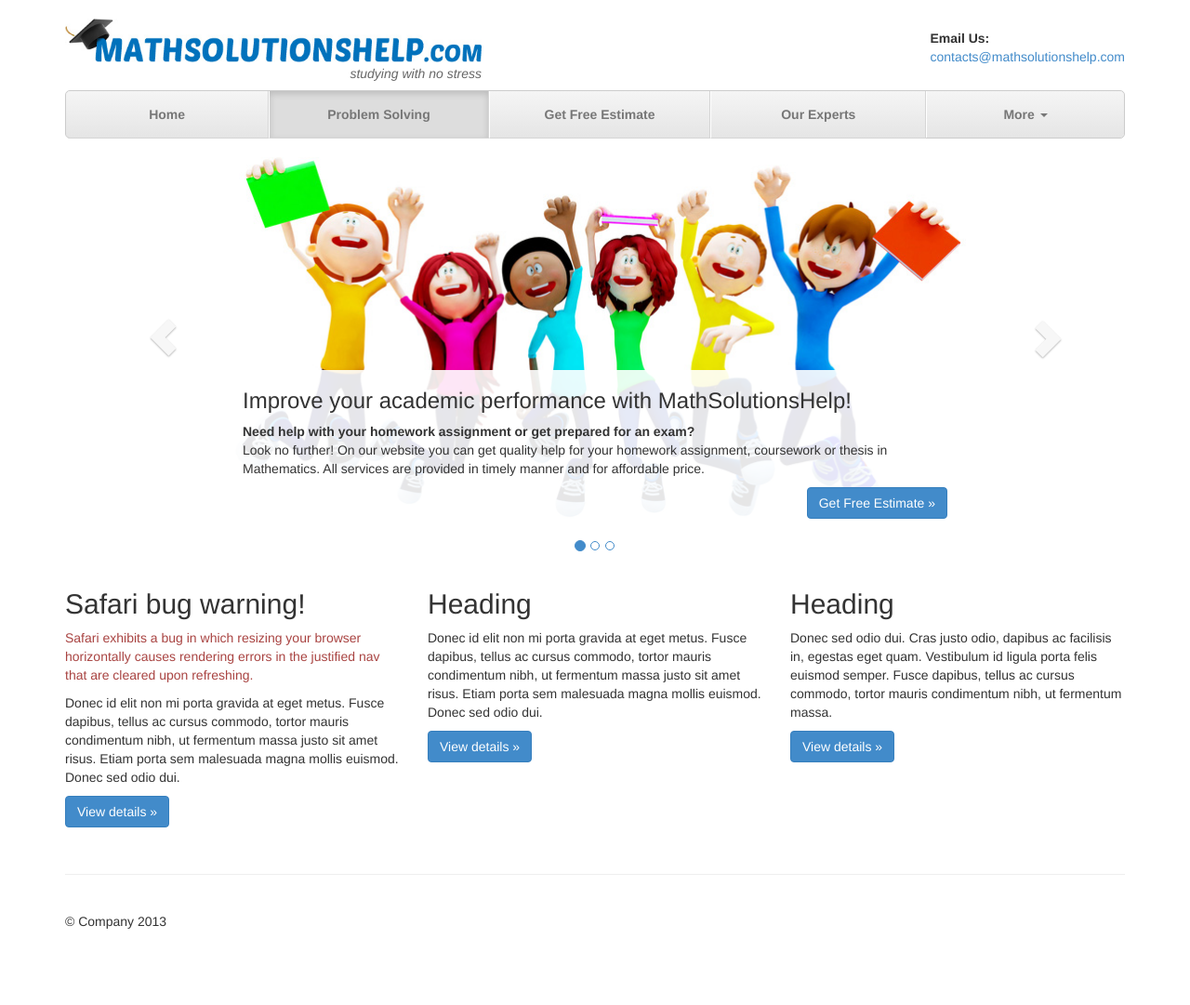
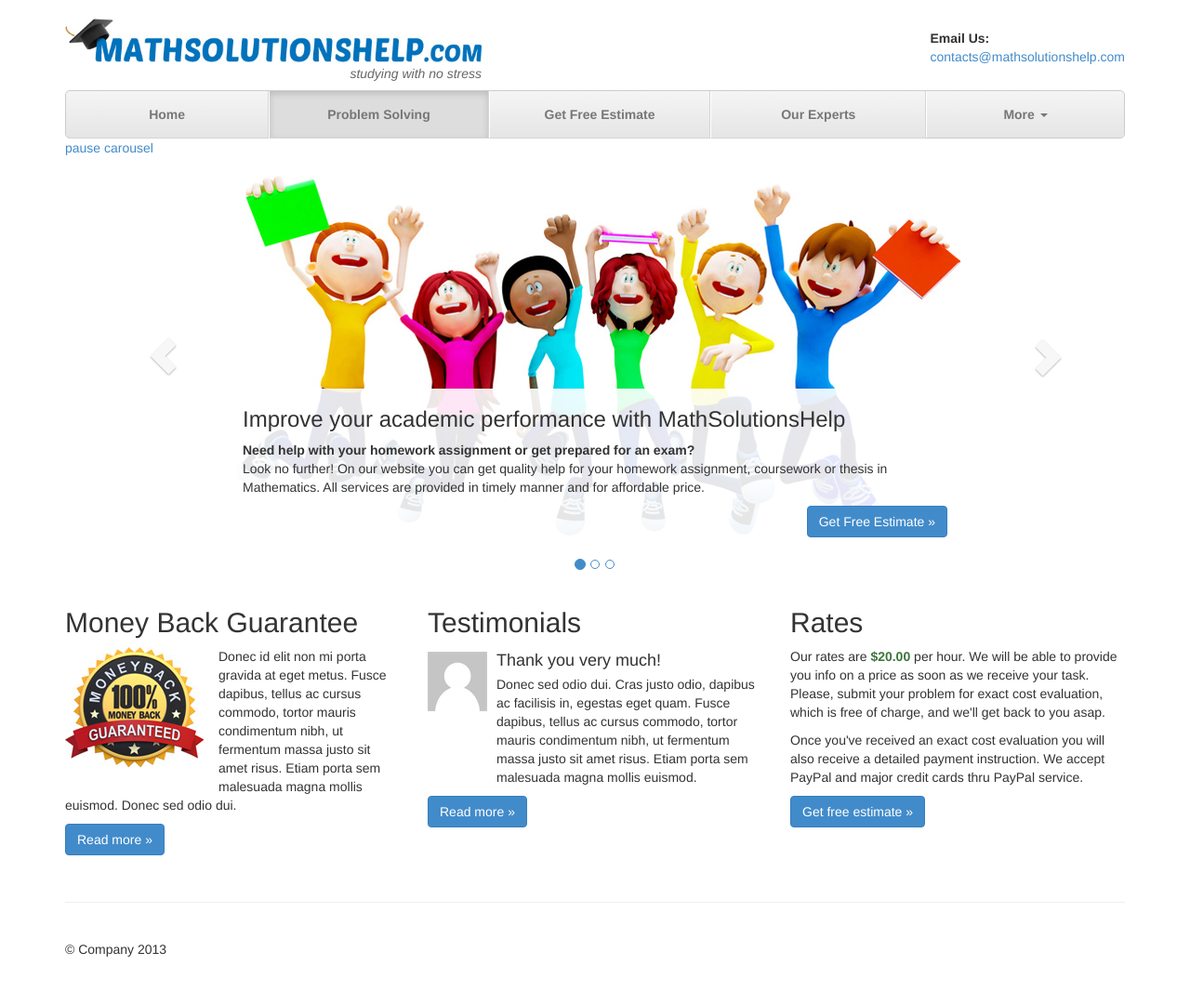
Before and after one commit to desurus/mathsolutionshelp, a Django app: page / in a window 1280 px wide. Shown: the whole page at 93% size. Before the commit the page ends 999 px from the top, so only its background shows below. Run offline with Django 3.2, Linux system fonts and the light colour scheme; parts of the project's set-up code (start-up, migrations or seed data) failed here and were passed over; some libraries are stand-ins or nearby versions.

Commit message:
Home page is almost ready. Need to make footer.

```diff
--- a/static/css/style.css
+++ b/static/css/style.css
@@ -1,3 +1,14 @@
+@font-face {
+    font-family: 'digital-7_monomono';
+    src: url('../fonts/digital-7_mono-webfont.eot');
+    src: url('../fonts/digital-7_mono-webfont.eot?#iefix') format('embedded-opentype'),
+         url('../fonts/digital-7_mono-webfont.woff') format('woff'),
+         url('../fonts/digital-7_mono-webfont.ttf') format('truetype'),
+         url('../fonts/digital-7_mono-webfont.svg#digital-7_monomono') format('svg');
+    font-weight: normal;
+    font-style: normal;
+}
+
 body {
   padding-top: 20px;
 }
--- /dev/null
+++ b/static/js/countUp.js
@@ -0,0 +1,132 @@
+/*
+
+    countUp.js
+    by @inorganik
+    v 0.0.4
+
+*/
+
+// target = id of Html element where counting occurs
+// startVal = the value you want to begin at
+// endVal = the value you want to arrive at
+// decimals = number of decimal places in number, default 0
+// duration = duration in seconds, default 2
+
+function countUp(target, startVal, endVal, decimals, duration) {
+
+    var self = this;
+
+    var lastTime = 0; // for rAF polyfil
+
+    // make sure requestAnimationFrame is defined
+    window.requestAnimationFrame =
+        window.requestAnimationFrame ||
+        window.mozRequestAnimationFrame ||
+        window.webkitRequestAnimationFrame ||
+        window.msRequestAnimationFrame ||
+        // polyfill for browsers without native support
+        // by Opera engineer Erik Möller
+        function(callback, element) {
+            var currTime = new Date().getTime();
+            var timeToCall = Math.max(0, 16 - (currTime - lastTime));
+            var id = window.setTimeout(function() { callback(currTime + timeToCall); },
+              timeToCall);
+            self.lastTime = currTime + timeToCall;
+            return id;
+        };
+
+    this.d = document.getElementById(target);
+
+    startVal = Number(startVal);
+    endVal = Number(endVal);
+    this.countDown = (startVal > endVal) ? true : false;
+
+    // toggle easing
+    this.useEasing = true;
+
+    decimals = Math.max(0, decimals || 0);
+    this.dec = Math.pow(10, decimals);
+    this.duration = duration * 1000 || 2000;
+
+    this.startTime = null;
+    this.frameVal = startVal;
+
+    // Robert Penner's easeOutExpo
+    this.easeOutExpo = function(t, b, c, d) {
+        return c * (-Math.pow(2, -10 * t / d) + 1) * 1024 / 1023 + b;
+    }
+    this.count = function(timestamp) {
+
+        if (self.startTime === null) self.startTime = timestamp;
+
+        var progress = timestamp - self.startTime;
+
+        // to ease or not to ease
+        if (self.useEasing) {
+            if (self.countDown) {
+                var i = self.easeOutExpo(progress, 0, startVal - endVal, self.duration);
+                self.frameVal = startVal - i;
+            } else {
+                self.frameVal = self.easeOutExpo(progress, startVal, endVal - startVal, self.duration);
+            }
+        } else {
+            if (self.countDown) {
+                var i = (startVal - endVal) * (progress / self.duration);
+                self.frameVal = startVal - i;
+            } else {
+                self.frameVal = startVal + (endVal - startVal) * (progress / self.duration);
+            }
+        }
+
+        // decimal
+        self.frameVal = Math.round(self.frameVal*self.dec)/self.dec;
+
+        // don't go past endVal since progress can exceed duration in the last frame
+        if (self.countDown) {
+            self.frameVal = (self.frameVal < endVal) ? endVal : self.frameVal;
+        } else {
+            self.frameVal = (self.frameVal > endVal) ? endVal : self.frameVal;
+        }
+
+        // format and print value
+        self.d.innerHTML = self.addCommas(self.frameVal.toFixed(decimals));
+
+        // whether to continue
+        if (progress < self.duration) {
+            requestAnimationFrame(self.count);
+        } else {
+            if (self.callback != null) self.callback();
+        }
+    }
+    this.start = function(callback) {
+        self.callback = callback;
+        // make sure values are valid
+        if (!isNaN(endVal) && !isNaN(startVal)) {
+            requestAnimationFrame(self.count);
+        } else {
+            console.log('countUp error: startVal or endVal is not a number');
+            self.d.innerHTML = '--';
+        }
+        return false;
+    }
+    this.reset = function() {
+        this.d.innerHTML = 0;
+    }
+    this.addCommas = function(nStr) {
+        nStr += '';
+        var x, x1, x2, rgx;
+        x = nStr.split('.');
+        x1 = x[0];
+        x2 = x.length > 1 ? '.' + x[1] : '';
+        rgx = /(\d+)(\d{3})/;
+        while (rgx.test(x1)) {
+            x1 = x1.replace(rgx, '$1' + ',' + '$2');
+        }
+        return x1 + x2;
+    }
+}
+// Example:
+// var numAnim = new countUp("SomeElementYouWantToAnimate", 0, 99.99, 2, 1.5);
+// numAnim.start();
+// with optional callback
+// numAnim.start(someMethodToCallOnComplete);
--- a/static/js/mathhelp.js
+++ b/static/js/mathhelp.js
@@ -0,0 +1,59 @@
+var MATHHELP = MATHHELP || {};
+
+/**
+ * MATHHELP - mathsolutionshelp.com namespace and functionality
+ *
+ * @package Bonapick
+ * @author Oleksandr Kryshchenko <okryshchenko@gmail.com>
+ */
+MATHHELP = function(mathhelp, $){
+	var _self = mathhelp;
+	var _initialized = false;
+
+	/**
+	 * Public init - initialize the javascript object
+	 */
+	_self.init = function(){
+        // Carousel on the index page
+        var main_carousel = $('#slider-carousel').carousel();
+
+        $('#carousel-slide-left').click(function(){
+            main_carousel.carousel('prev');
+            return false;
+        });
+        $('#carousel-slide-right').click(function(){
+            main_carousel.carousel('next');
+            return false;
+        });
+
+        _self.slide_carousel_to = function(slide_number){
+            main_carousel.carousel(slide_number);
+            return false;
+        }
+
+        _self.pause_carousel = function(){
+            main_carousel.carousel('pause');
+            console.log('carousel paused');
+            return false;
+        }
+
+		$('#slider-carousel').on('slid.bs.carousel', function (){
+			var experts_slide_state = $('#experts_slide').attr('data-state');
+			/* counter */
+			if (experts_slide_state !== 'started'){
+				var numAnim = new countUp("problems-solved-counter", '0', '88', '0', '4.5');
+				numAnim.start(function(){
+					// callback after counter animation is done
+
+					$('#experts_slide').attr('data-state', 'started');
+				});
+			}
+		});
+    }
+
+    // bind a call of the init routine to DOM ready event
+	$(document).ready(function(){
+		_self.init();
+	});
+	return _self;
+}(MATHHELP, jQuery);
--- a/templates/base.html
+++ b/templates/base.html
@@ -58,5 +58,6 @@
         <script src="https://ajax.googleapis.com/ajax/libs/jquery/1.10.2/jquery.min.js" type="text/javascript"></script>
         <script src="{% static 'js/bootstrap.min.js' %}" type="text/javascript"></script>
         {% block javascript %}{% endblock %}
+        <script src="{% static 'js/mathhelp.js' %}" type="text/javascript"></script>
     </body>
 </html>
--- a/templates/mainsite/index.html
+++ b/templates/mainsite/index.html
@@ -4,21 +4,21 @@
 
 {% block content %}
 <!-- Carousel -->
-<div id="carousel-example-generic" class="carousel slide hidden-xs" data-ride="carousel">
+<a href="#" onclick="MATHHELP.pause_carousel();">pause carousel</a>
+<div id="slider-carousel" class="carousel slide hidden-xs">
     <!-- Indicators -->
     <ol class="carousel-indicators">
-        <li data-target="#carousel-example-generic" data-slide-to="0" class="active"></li>
-        <li data-target="#carousel-example-generic" data-slide-to="1"></li>
-        <li data-target="#carousel-example-generic" data-slide-to="2"></li>
+        <li class="active" onclick="MATHHELP.slide_carousel_to(0);"></li>
+        <li onclick="MATHHELP.slide_carousel_to(1);"></li>
+        <li onclick="MATHHELP.slide_carousel_to(2);"></li>
     </ol>
-
     <!-- Wrapper for slides -->
     <div class="carousel-inner">
         <div class="item active">
             <div class="item-content">
                 <img src="{% static 'images/slide1_banner.jpg' %}" class="img-responsive" alt="About Math Solutions Help service"/>
                 <div class="item-description">
-                    <h3>Improve your academic performance with MathSolutionsHelp!</h3>
+                    <h3>Improve your academic performance with MathSolutionsHelp</h3>
                     <p><strong>Need help with your homework assignment or get prepared for an exam?</strong><br/>
                         Look no further! On our website you can get quality help for your homework assignment, coursework or thesis in Mathematics.
                         All services are provided in timely manner and for affordable price.
@@ -30,47 +30,67 @@
         </div>
         <div class="item">
             <div class="item-content">
-                <h3>It's easy</h3>
-                <ol>
-                    <li><strong><a href="">Submit your problem</a></strong></li>
-                    <li><strong>Get free estimate</strong></li>
-                    <li><strong>Pay securely via PayPal &copy;</strong></li>
-                    <li><strong>Get your solution!</strong></li>
-                </ol>
+                <img src="{% static 'images/slide2_banner.jpg' %}" class="img-responsive" alt="Getting a solution in math is easy."/>
+                <div class="item-description left">
+                    <h3>It's easy</h3>
+                    <ol>
+                        <li><a href="">Submit your problem</a></li>
+                        <li>Get free estimate</li>
+                        <li>Pay securely via PayPal &copy;</li>
+                        <li>Get your solution!</li>
+                    </ol>
+                </div>
             </div>
         </div>
-        <div class="item">
+        <div class="item" id="experts_slide" data-state="not started">
             <div class="item-content">
-                <h2 style="height:200px;">Slide number 3</h2>
+                <img src="{% static 'images/slide3_banner.jpg' %}" class="img-responsive" alt="Our experts will help you with your home assignment."/>
+                <h3 class="slide-title hidden-sm"><span class="counter pull-left" id="problems-solved-counter">00</span>Problems solved by our experts to date</h3>
+                <div class="item-description">
+                    <h3>Our promise</h3>
+                    <p>We understand that all students are concerned about the accuracy of the solutions they receive. Each solution submitted by our tutors is reviewed by an independent expert prior to being sent to the customer. This significantly reduces the probability of an error caused by Human Factor.</p>
+                    <a href="#" class="pull-right btn btn-primary" role="button">See Example Solutions &raquo;</a>
+                    <div class="clearfix"></div>
+                </div>
             </div>
         </div>
     </div>
-
     <!-- Controls -->
-    <a class="left carousel-control" href="#carousel-example-generic" data-slide="prev">
+    <a class="left carousel-control" href="#slider-carousel" id="carousel-slide-left">
         <span class="glyphicon glyphicon-chevron-left"></span>
     </a>
-    <a class="right carousel-control" href="#carousel-example-generic" data-slide="next">
+    <a class="right carousel-control" href="#slider-carousel" id="carousel-slide-right">
         <span class="glyphicon glyphicon-chevron-right"></span>
     </a>
 </div>
 <!-- Example row of columns -->
 <div class="row">
     <div class="col-lg-4">
-        <h2>Safari bug warning!</h2>
-        <p class="text-danger">Safari exhibits a bug in which resizing your browser horizontally causes rendering errors in the justified nav that are cleared upon refreshing.</p>
+        <h2>Money Back Guarantee</h2>
+        <img src="{% static 'images/guarantee.jpg' %}" alt="Money Back Guarantee" class="img-responsive pull-left" style="padding: 0 15px 15px 0;"/>
         <p>Donec id elit non mi porta gravida at eget metus. Fusce dapibus, tellus ac cursus commodo, tortor mauris condimentum nibh, ut fermentum massa justo sit amet risus. Etiam porta sem malesuada magna mollis euismod. Donec sed odio dui. </p>
-        <p><a class="btn btn-primary" href="#" role="button">View details &raquo;</a></p>
+        <p><a class="btn btn-primary" href="#" role="button">Read more &raquo;</a></p>
     </div>
     <div class="col-lg-4">
-        <h2>Heading</h2>
-        <p>Donec id elit non mi porta gravida at eget metus. Fusce dapibus, tellus ac cursus commodo, tortor mauris condimentum nibh, ut fermentum massa justo sit amet risus. Etiam porta sem malesuada magna mollis euismod. Donec sed odio dui. </p>
-        <p><a class="btn btn-primary" href="#" role="button">View details &raquo;</a></p>
+        <h2>Testimonials</h2>
+        <div class="media">
+            <img class="media-object pull-left" src="{% static 'images/avatar_generic.jpg' %}" alt="Thank you testimonial here"/>
+            <div class="media-body">
+                <h4 class="media-heading">Thank you very much!</h4>
+                Donec sed odio dui. Cras justo odio, dapibus ac facilisis in, egestas eget quam. Fusce dapibus, tellus ac cursus commodo, tortor mauris condimentum nibh, ut fermentum massa justo sit amet risus. Etiam porta sem malesuada magna mollis euismod.
+            </div>
+        </div>
+        <p><a class="btn btn-primary" href="#" role="button" style="margin-top: 10px;">Read more &raquo;</a></p>
     </div>
     <div class="col-lg-4">
-        <h2>Heading</h2>
-        <p>Donec sed odio dui. Cras justo odio, dapibus ac facilisis in, egestas eget quam. Vestibulum id ligula porta felis euismod semper. Fusce dapibus, tellus ac cursus commodo, tortor mauris condimentum nibh, ut fermentum massa.</p>
-        <p><a class="btn btn-primary" href="#" role="button">View details &raquo;</a></p>
+        <h2>Rates</h2>
+        <p>Our rates are <strong class="text-success">$20.00</strong> per hour. We will be able to provide you info on a price as soon as we receive your task. Please, submit your problem for exact cost evaluation, which is free of charge, and we'll get back to you asap.</p>
+        <p>Once you've received an exact cost evaluation you will also receive a detailed payment instruction. We accept PayPal and major credit cards thru PayPal service.</p>
+        <p><a class="btn btn-primary" href="#" role="button">Get free estimate &raquo;</a></p>
     </div>
 </div>
 {% endblock %}
+
+{% block javascript %}
+    <script src="{% static 'js/countUp.js' %}" type="text/javascript"></script>
+{% endblock %}
```
Also changed, not shown: other parts of static/css/style.css (+54 -0 lines), static/fonts/digital-7_mono-webfont.ttf (added), static/fonts/digital-7_mono-webfont.woff (added), static/images/avatar_generic.jpg (added), static/images/digits.jpg (added), static/images/guarantee.jpg (added), static/images/slide1_banner.jpg, static/images/slide2_banner.jpg (added), static/images/slide3_banner.jpg (added), 2 other files.
